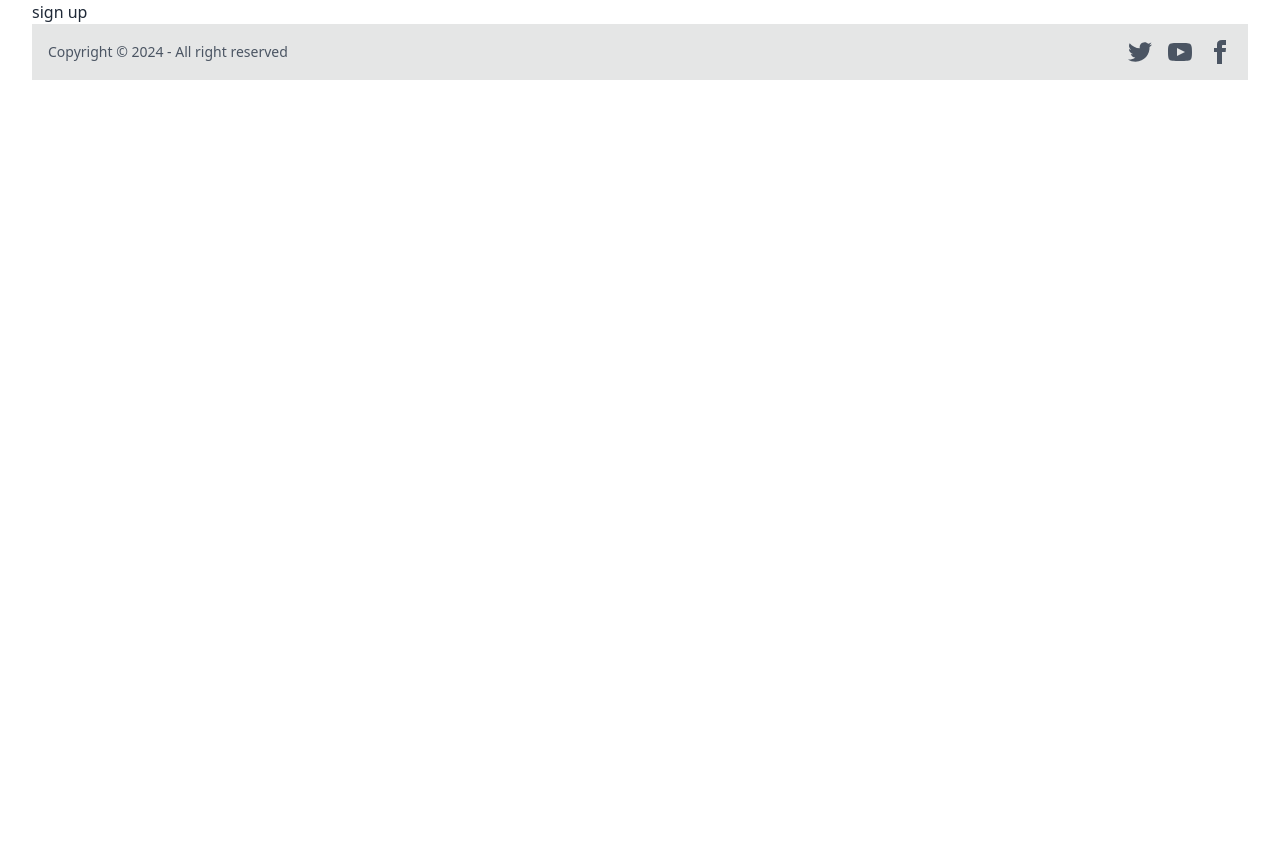
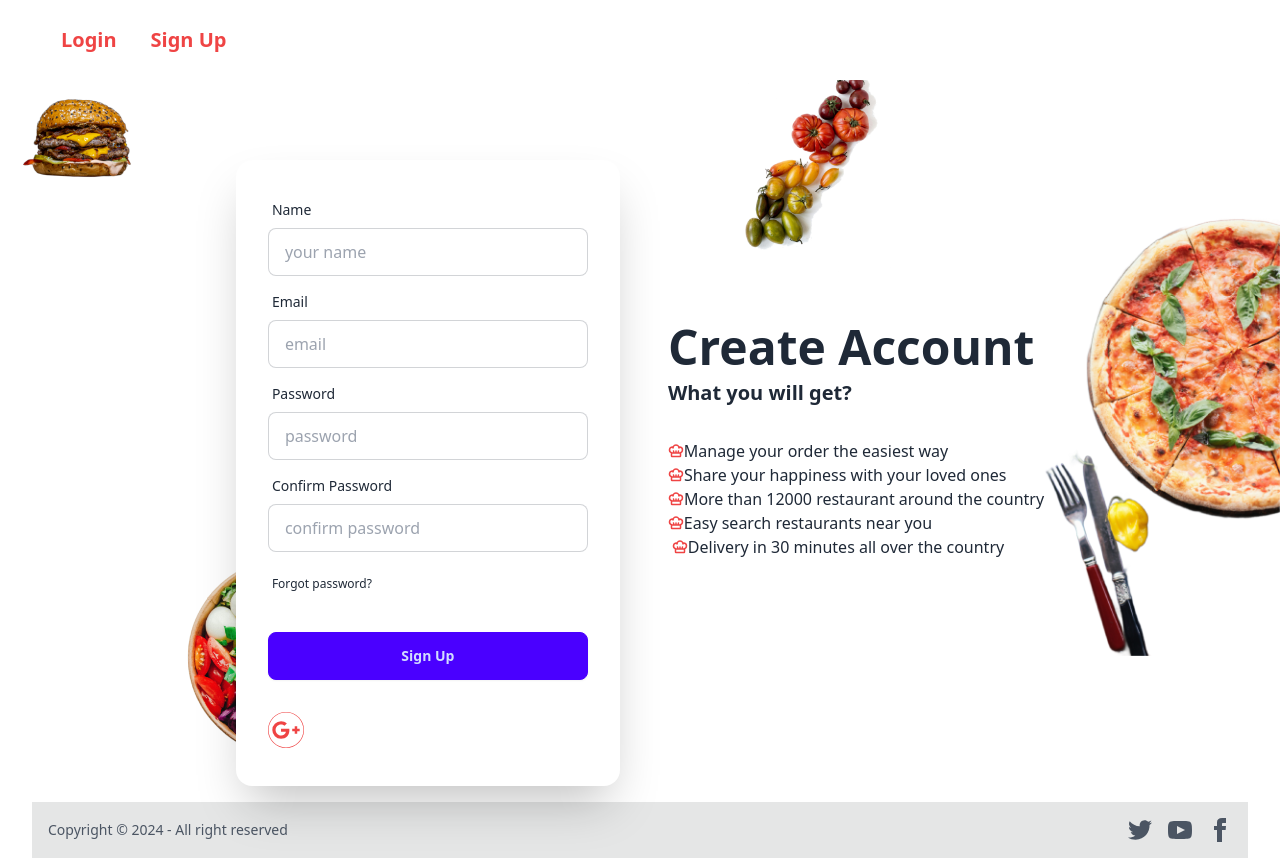
Before and after one commit to fahimabushra1/eaton, a React (Vite) app: page /register in a window 1280 px wide. Before the commit the page ends 800 px from the top, so only its background shows below. Built offline with nearby package versions, Linux system fonts and the light colour scheme; no server answers.

Commit message:
login register form done

```diff
--- a/src/layouts/DashboardLayout.jsx
+++ b/src/layouts/DashboardLayout.jsx
@@ -16,6 +16,7 @@ const DashboardLayout = () => {
     <ul className="menu bg-base-200 text-base-content min-h-full w-80 p-4">
       {/* Sidebar content here */}
       <li><Link to={"dashboard/add-product"}>add product</Link></li>
+      <li><Link to={"dashboard"}>dashboard</Link></li>
       {/* <li><Link to={`dashboard/edit-product/${_id}`}></Link></li> */}
 
     </ul>
--- a/src/layouts/LoginRegistrationLayout.jsx
+++ b/src/layouts/LoginRegistrationLayout.jsx
@@ -1,10 +1,17 @@
 import React from 'react';
-import { Outlet } from 'react-router-dom';
+import { Link, Outlet } from 'react-router-dom';
 import LoginRegistrationFooter from '../components/login-registration/LoginRegistrationFooter';
+
 
 const LoginRegistrationLayout = () => {
     return (
         <div>
+           <div className="navbar bg-base-100">
+               <ul className="menu menu-horizontal px-1">
+                     <li><Link to={"login"} className="btn btn-ghost text-red-500 font-bold text-xl">Login</Link></li>
+                      <li><Link to={"register"} className="btn btn-ghost text-red-500 font-bold text-xl">Sign Up</Link></li>
+               </ul>
+           </div>
             <Outlet/>
             <LoginRegistrationFooter/>
         </div>
--- a/src/pages/Login.jsx
+++ b/src/pages/Login.jsx
@@ -1,9 +1,9 @@
-import { Link, useLocation, useNavigate } from "react-router-dom";
+import {  useLocation, useNavigate } from "react-router-dom";
 import GoogleLogin from "../components/login-registration/GoogleLogin";
 import useAuth from "../hooks/useAuth";
 import { useEffect } from "react";
-import chickenFry from "../assets/images/sALADwITHOUTImg.png"
-import fruits from "../assets/images/FRUITSwITHOTbg.png"
+import salad from "../assets/images/sALADwITHOUTImg.png"
+import burger from "../assets/images/burgerWithoutBG1.png"
 import pizza from "../assets/images/pizzaWithout bg.png"
 import veggies from "../assets/images/veggiesWithoutBG.png"
 // import FbLogin from "../components/login-registration/FbLogin";
@@ -34,7 +34,7 @@ useEffect(()=>{
 
     return (
         <>
-        <div className="hero min-h-screen">
+        <div className="hero min-h-screen -mt-20">
         <div className="hero-content flex-row lg:flex-row-reverse gap-8">
           <div className="text-center lg:text-left">
             <h1 className="text-5xl font-bold mb-2">Login</h1>
@@ -64,20 +64,15 @@ useEffect(()=>{
          <GoogleLogin/>
          {/* <FbLogin/> */}
         </div>
-        <div>
-          <p>
-            New here?<Link to='/register'className="text-red-500"> Register</Link>
-          </p>
-        </div>
             </form>
           </div>
         </div>
       </div>
       <div>
-        <img className="w-60 absolute top-0 left-0" src={chickenFry} alt="" />
-        <img className="w-80 absolute top-10 right-0" src={pizza} alt="" />
-        <img className="w-40 absolute bottom-0 left-0" src={fruits} alt="" />
-        <img className="w-40 absolute bottom-40 left-0" src={veggies} alt="" />
+        <img className="w-60 absolute bottom-0 left-44 -z-10" src={salad} alt="salad" />
+        <img className="w-80 absolute top-10 right-0" src={pizza} alt="pizza" />
+        <img className="w-40 absolute top-20 left-0" src={burger} alt="burger" />
+        <img className="w-40 absolute top-20 right-96 -z-10" src={veggies} alt="veggies" />
       </div>
       </>
     );
--- a/src/pages/SignUp.jsx
+++ b/src/pages/SignUp.jsx
@@ -1,11 +1,155 @@
-import React from 'react';
+import { Link, useLocation, useNavigate } from "react-router-dom";
+import GoogleLogin from "../components/login-registration/GoogleLogin";
+import { useEffect } from "react";
+import salad from "../assets/images/sALADwITHOUTImg.png"
+import burger from "../assets/images/burgerWithoutBG1.png"
+import pizza from "../assets/images/pizzaWithout bg.png"
+import veggies from "../assets/images/veggiesWithoutBG.png"
+import useAuth from "../hooks/useAuth";
+// import FbLogin from "../components/login-registration/FbLogin";
+import toast from "react-hot-toast";
+import { PiChefHatBold } from "react-icons/pi";
 
-const SignUp = () => {
-    return (
-        <div>
-          <h2>sign up</h2>
-        </div>
+const Register = () =>{
+  const {createUser,user}= useAuth();
+  console.log(user)
+// const [passMatch, setPassMatch]= useState();
+
+ const navigate = useNavigate();
+  const location = useLocation();
+
+  const from = location?.state?.from?.pathname || '/'
+
+const handleSubmit= async(e)=>{
+  e.preventDefault();
+
+  const form = e.target;
+  const name = form.name.value;
+  const email = form.email.value;
+  const password = form.password.value;
+  const confirmPassword = form.confirmPassword.value;
+  console.log(name,email,password,confirmPassword)
+
+
+  if(password != confirmPassword){
+    // setPassMatch(true);
+    toast.error("password don't match")
+  }
+
+  if(password==confirmPassword){
+     await createUser(email,password).then((data)=>{
+      if(data?.user?.email){
+          const userInfo = {
+              email:data?.user?.email,
+              name:name,
+          }
+          fetch('http://localhost:5000/user',{
+              method:"POST",
+              headers:{
+                  "Content-Type":"application/json",
+                },
+                  body: JSON.stringify(userInfo),
+          })
+          .then(res=>res.json())
+          .then(data=>console.log(data))
+      }
+              })
+     }
+  }
+
+
+useEffect(()=>{
+  if(user){
+    navigate(from,{replace:true})
+  }
+},[user,navigate,from])
+
+
+    return(
+      <>
+      {/* <div className="hero min-h-screen -mt-20"> */}
+<div className="hero-content flex-col lg:flex-row-reverse gap-12">
+<div className="text-center lg:text-left">
+ <h1 className="text-5xl font-bold mb-2">Create Account</h1>
+ <p className="font-bold text-xl mb-8">What you will get?</p>
+ <div className="flex justify-center items-center -ml-24">
+  <div><PiChefHatBold className="text-red-500"/></div>
+  <div><p>Manage your order the easiest way</p></div>
+ </div>
+ <div className="flex justify-start items-center">
+  <div><PiChefHatBold className="text-red-500"/></div>
+  <div>Share your happiness with your loved ones</div>
+ </div>
+ <div className="flex justify-center items-center">
+  <div><PiChefHatBold className="text-red-500"/></div>
+  <div>More than 12000 restaurant around the country</div>
+ </div>
+ <div className="flex justify-center items-center -ml-28">
+  <div><PiChefHatBold className="text-red-500"/></div>
+  <div>Easy search restaurants near you</div>
+ </div>
+ <div className="flex justify-center items-center -ml-9">
+  <div><PiChefHatBold className="text-red-500"/></div>
+  <div>Delivery in 30 minutes all over the country</div>
+ </div>
+</div>
+<div className="card shrink-0 w-full max-w-sm shadow-2xl bg-base-100 mt-16">
+ <form onSubmit={handleSubmit} className="card-body">
+  <div className="form-control">
+     <label className="label">
+       <span className="label-text">Name</span>
+     </label>
+     <input type="name" name="name" placeholder="your name" className="input input-bordered" required />
+     </div>
+     <div className="form-control">
+     <label className="label">
+       <span className="label-text">Email</span>
+     </label>
+     <input type="email" name="email" placeholder="email" className="input input-bordered" required />
+   </div>
+   <div className="form-control">
+     <label className="label">
+       <span className="label-text">Password</span>
+     </label>
+     <input type="password" name="password" placeholder="password" className="input input-bordered" required />
+     </div>
+     <div className="form-control">
+     <label className="label">
+       <span className="label-text">Confirm Password</span>
+     </label>
+     <input type="password" name="confirmPassword" placeholder="confirm password" className="input input-bordered" required />
+     </div>
+
+     {
+<toast/>
+      //  passMatch &&
+      //  (<div className="my-2">
+      //      <p className="text-red-500">Passwords do not match</p>
+      //    </div>)
+
+      }
+     <label className="label">
+       <a href="#" className="label-text-alt link link-hover">Forgot password?</a>
+     </label>
+   <div className="form-control mt-6">
+     <button className="btn btn-primary"><Link to='/home'>Sign Up</Link></button>
+   </div>
+   <div className="mt-6">
+     <GoogleLogin/>
+     {/* <FbLogin/> */}
+   </div>
+ </form>
+</div>
+</div>
+{/* </div> */}
+<div>
+        <img className="w-72 absolute bottom-0 left-36 -z-10" src={salad} alt="salad" />
+        <img className="w-80 absolute top-44 right-0 -z-10" src={pizza} alt="pizza" />
+        <img className="w-40 absolute top-20 left-0" src={burger} alt="burger" />
+        <img className="w-40 absolute top-8 right-96 -z-10" src={veggies} alt="veggies" />
+      </div>
+   </>
     );
 };
 
-export default SignUp;
+export default Register;
```
